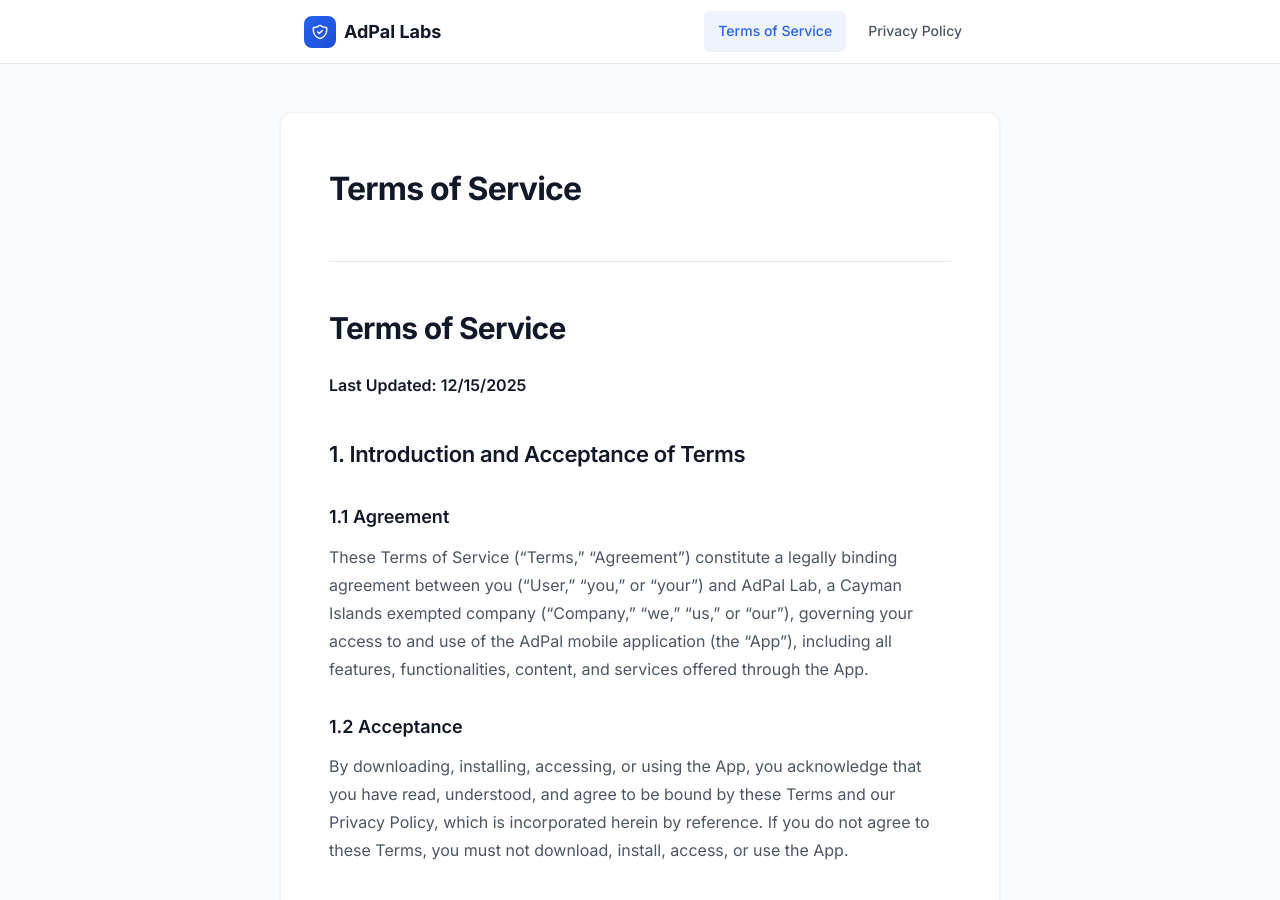
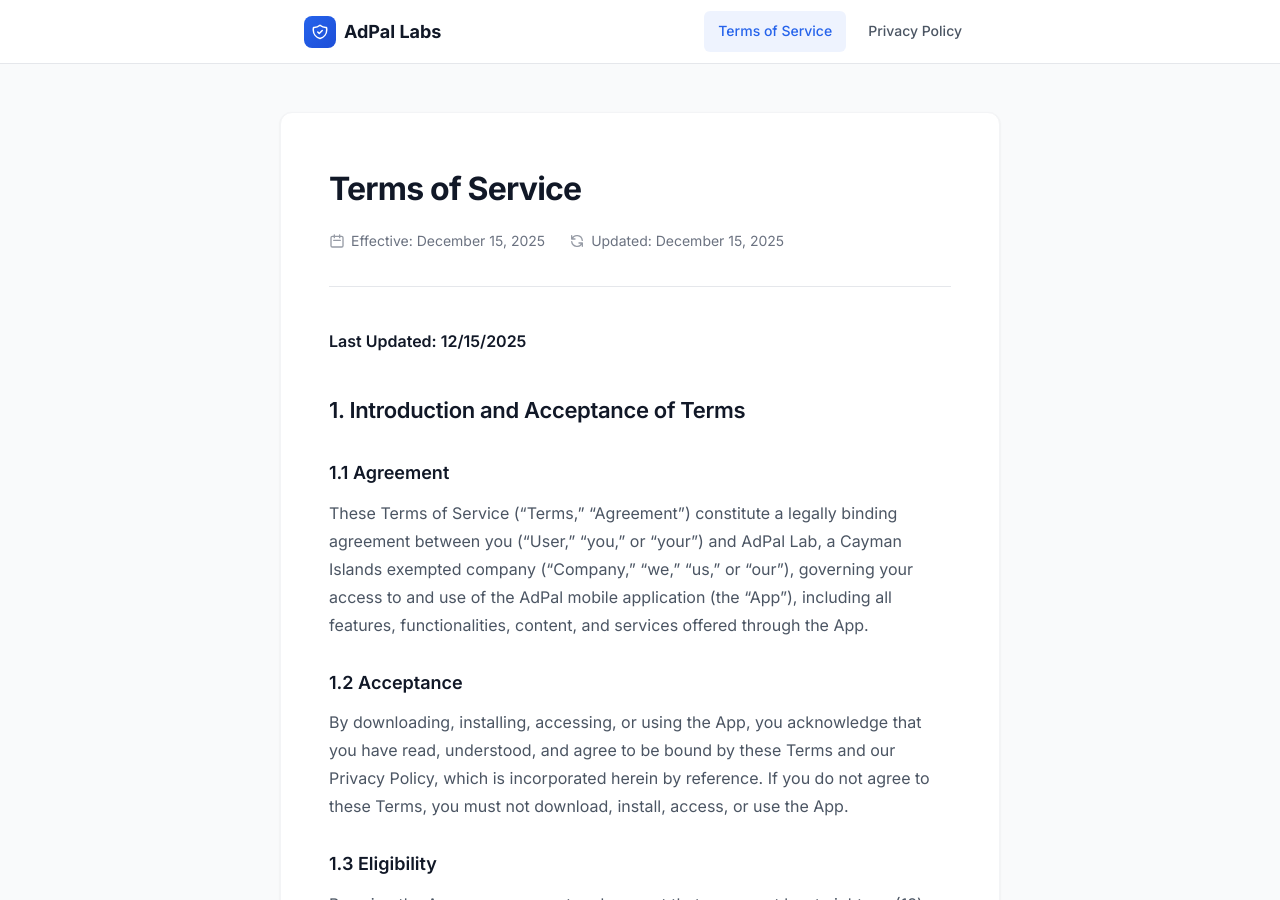
Before and after one commit to gitadpal/legaldoc, a Jekyll site: the page built from tos.md, in a window 1280 px wide and 900 px high. Built offline with Jekyll 4.4.1, drawn with Linux system fonts in a browser that asks for light colours; our own code applies the rules of GitHub Pages for plain Markdown files.

Commit message:
Update tos.md

```diff
--- a/tos.md
+++ b/tos.md
@@ -1,4 +1,9 @@
-# Terms of Service
+---
+title: Terms of Service
+layout: default
+effective_date: December 15, 2025
+last_updated: December 15, 2025
+---
 
 **Last Updated: 12/15/2025**
 
```
